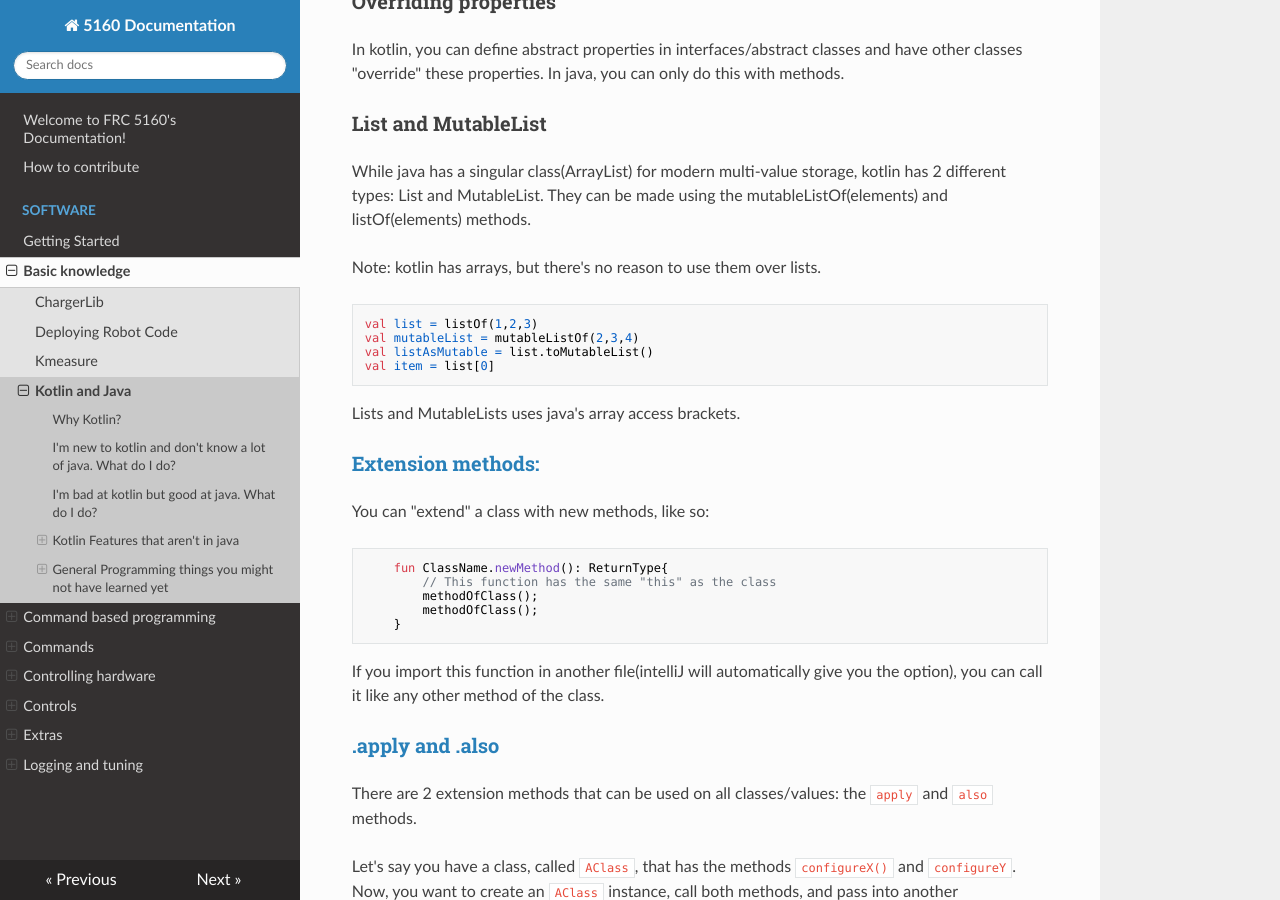
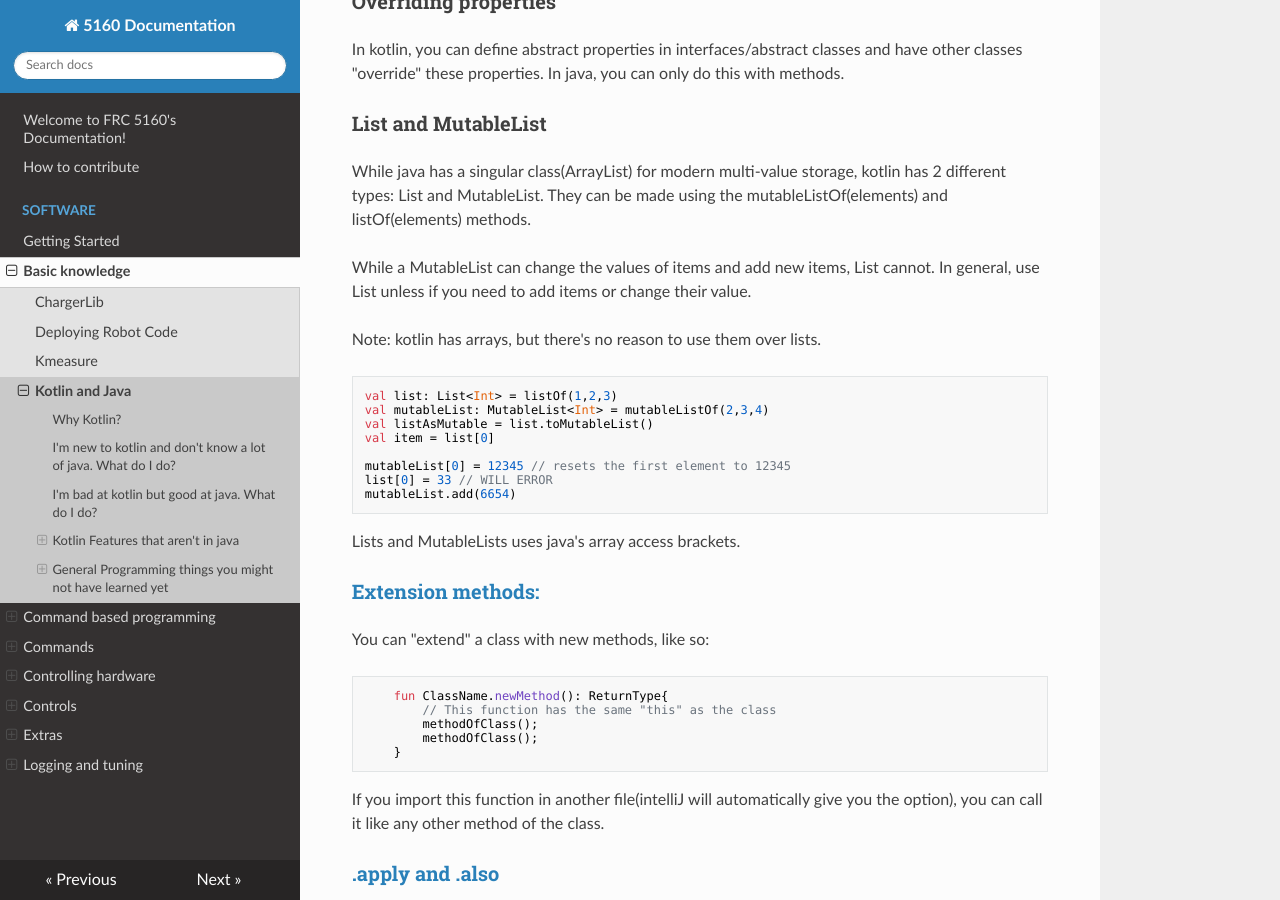
Before and after one commit to frc-5160-the-chargers/5160-docs, an MkDocs documentation site: the page built from docs/software/basic-knowledge/kotlin-and-java.md, in a window 1280 px wide and 900 px high, scrolled down 1613 px. Built offline with MkDocs 1.6.1, drawn with Linux system fonts in a browser that asks for light colours; nearby versions of some CDN libraries.

Commit message:
Added list stuff part 2

````diff
--- a/docs/software/basic-knowledge/kotlin-and-java.md
+++ b/docs/software/basic-knowledge/kotlin-and-java.md
@@ -64,12 +64,19 @@ While java has a singular class(ArrayList<T>) for modern multi-value storage,
 kotlin has 2 different types: List<T> and MutableList<T>. They can be made using the
 mutableListOf(elements) and listOf(elements) methods.
 
+While a MutableList<T> can change the values of items and add new items,
+List<T> cannot. In general, use List<T> unless if you need to add items or change their value.
+
 Note: kotlin has arrays, but there's no reason to use them over lists.
 ```
-val list = listOf(1,2,3)
-val mutableList = mutableListOf(2,3,4)
+val list: List<Int> = listOf(1,2,3)
+val mutableList: MutableList<Int> = mutableListOf(2,3,4)
 val listAsMutable = list.toMutableList()
 val item = list[0]
+
+mutableList[0] = 12345 // resets the first element to 12345
+list[0] = 33 // WILL ERROR
+mutableList.add(6654)
 ```
 Lists and MutableLists uses java's array access brackets.
 
````
